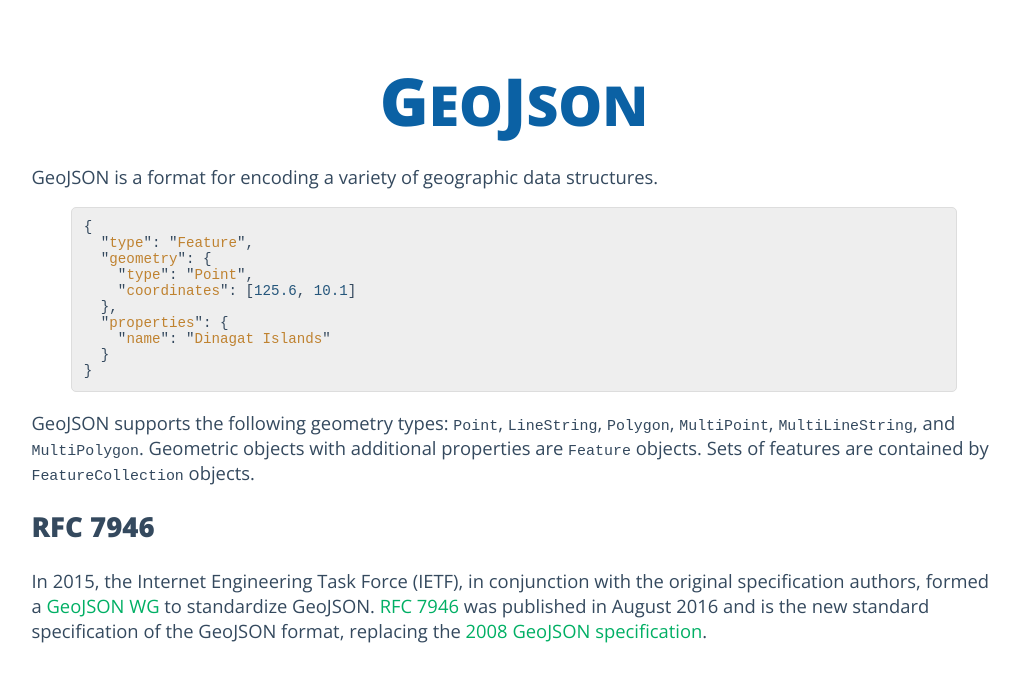
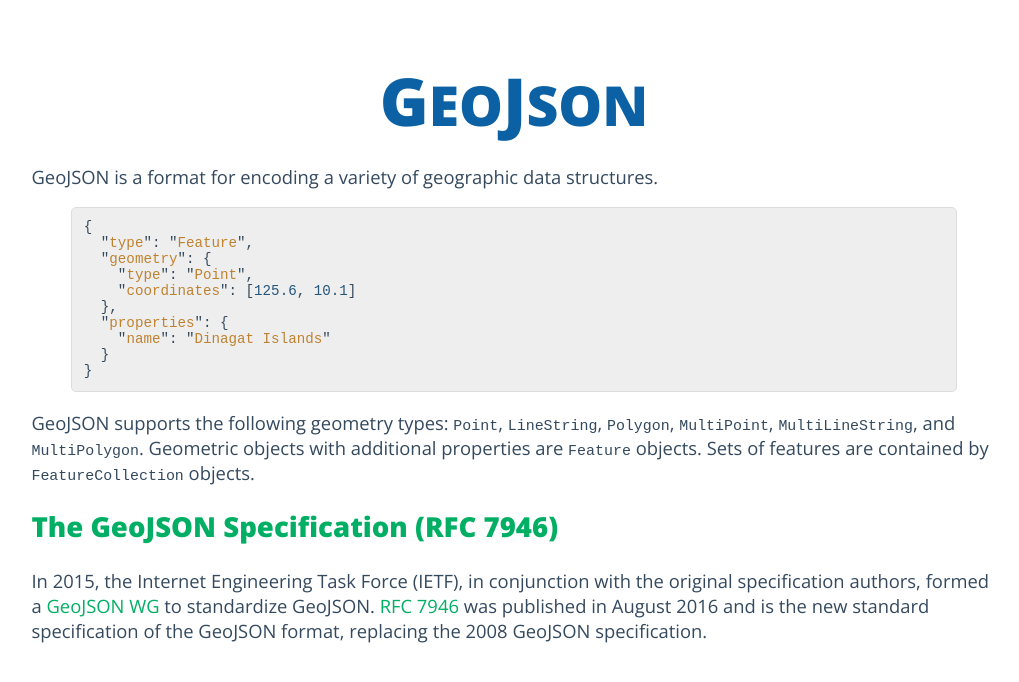
Before and after one commit to geojson/geojson.github.io, a Jekyll site: the page built from index.md, in a window 1280 px wide. Shown: the top 682 px of the page, without its empty margins (126-1145 px from the left). Built offline with Jekyll 4.4.1, drawn with Linux system fonts in a browser that asks for light colours; Markdown is read by kramdown in place of the engine named in the settings.

Commit message:
Link more prominently to the correct spec

```diff
--- a/index.md
+++ b/index.md
@@ -25,11 +25,11 @@ GeoJSON supports the following geometry types: `Point`, `LineString`,
 objects with additional properties are `Feature` objects. Sets of features are
 contained by `FeatureCollection` objects.
 
-## RFC 7946
+## [The GeoJSON Specification (RFC 7946)](https://tools.ietf.org/html/rfc7946)
 
 In 2015, the Internet Engineering Task Force (IETF), in conjunction with the
 original specification authors, formed a [GeoJSON
 WG](https://datatracker.ietf.org/wg/geojson/charter/) to standardize GeoJSON.
 [RFC 7946](https://tools.ietf.org/html/rfc7946) was published in August 2016
 and is the new standard specification of the GeoJSON format, replacing the
-[2008 GeoJSON specification](geojson-spec.html).
+2008 GeoJSON specification.
--- /dev/null
+++ b/robots.txt
@@ -0,0 +1,3 @@
+User-agent: *
+
+Disallow: /geojson-spec.html
```
Also changed, not shown: geojson-spec.md (+2 -2 lines).
